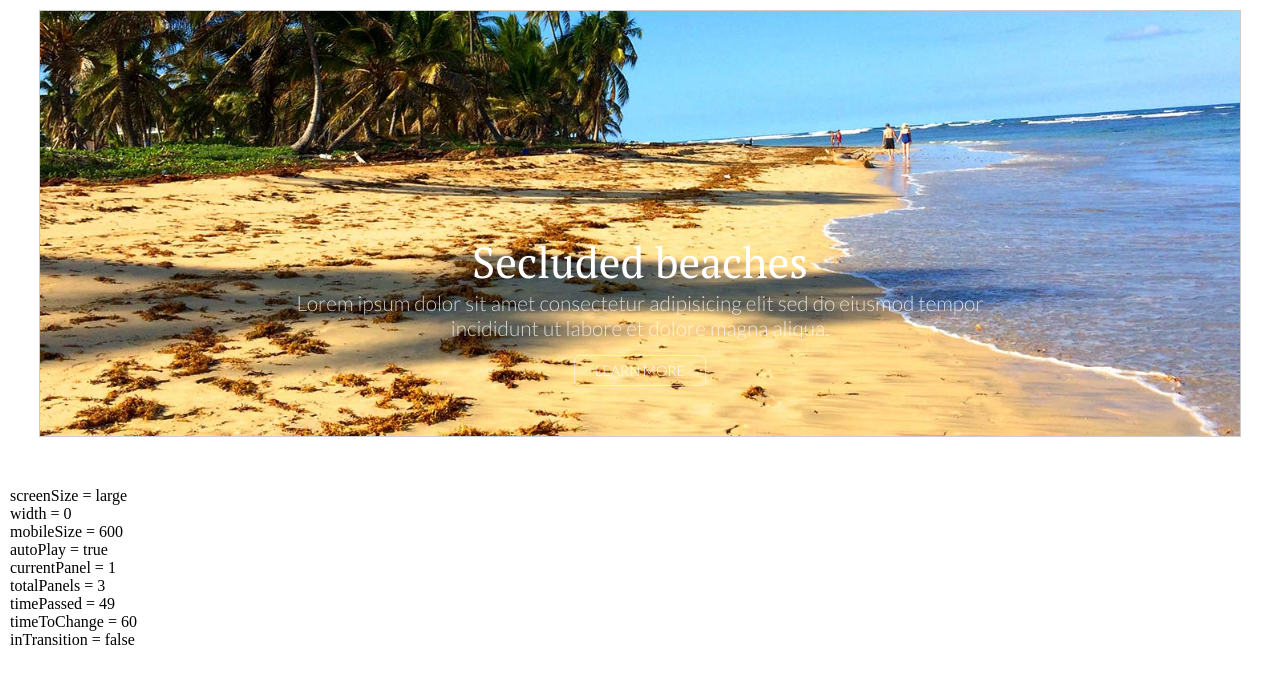
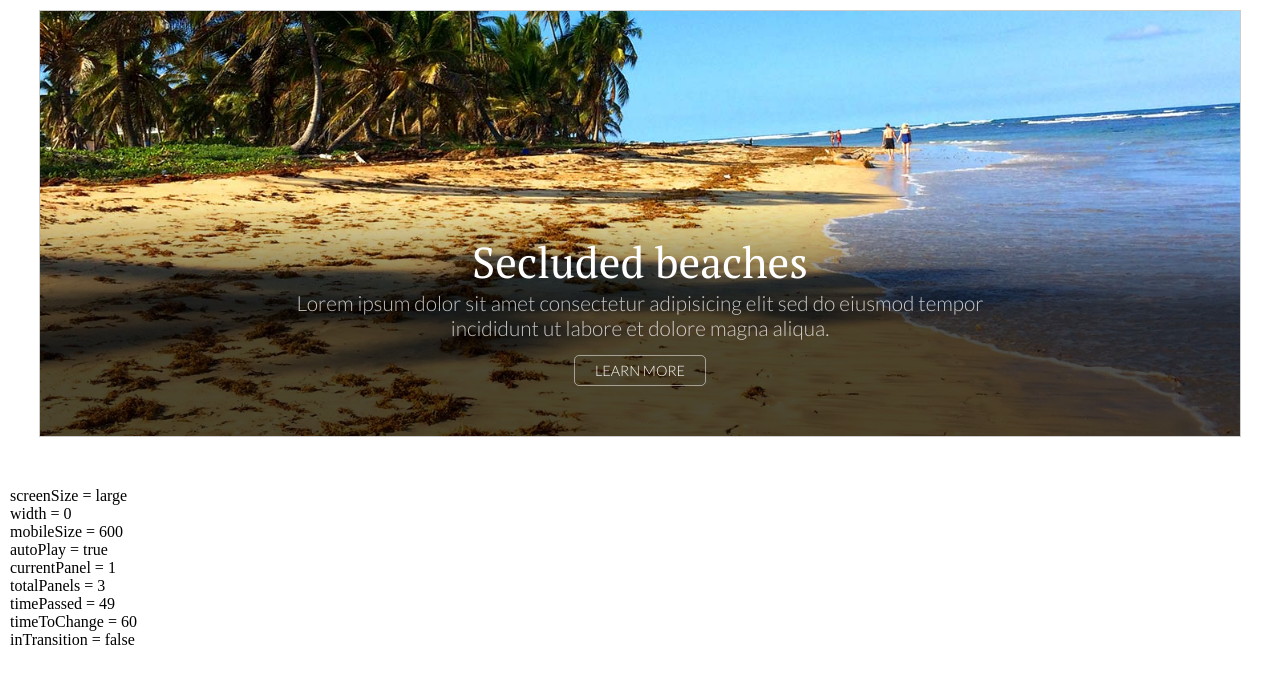
Before and after one commit to WebDevTuts/responsive_marquee, a plain HTML site: page index.html in a window 1280 px wide. Drawn offline with Linux system fonts and the light colour scheme.

Commit message:
Create a semitransparent gradient with CSS

```diff
--- a/assets/includes/marquee.css
+++ b/assets/includes/marquee.css
@@ -70,3 +70,10 @@ body {  margin: 0px; padding: 10px; }
   background-color: rgba(255,255,255,.6); color:#000;
   border-color: rgba(255,255,255,0);
 }
+
+.marquee .overlay {
+  position: absolute; left: 0; top: 0;
+  width: 100%; height: 100%;
+  background-image: linear-gradient(rgba(0,0,0,0) 45%, rgba(0,0,0,.7) 70%);
+  background-size: 100%;
+}
```
